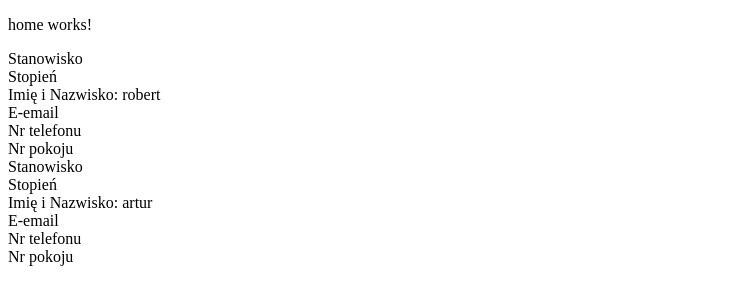
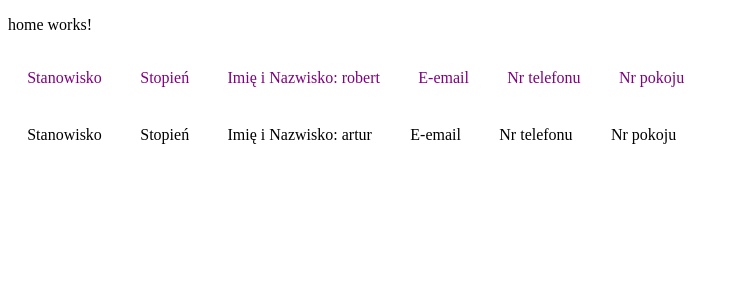
Before and after one commit to AdamrePL/IOZE-Web, an Angular app: page / in a window 1280 px wide. Shown: the top 304 px of the page, without its empty margins (0-738 px from the left). Built offline with nearby package versions, Linux system fonts and the light colour scheme.

Commit message:
small fix? something was wrong with passed arguments for details input? and uhh little styling :3

```diff
--- a/src/app/pages/kadra/components/employee/employee.component.css
+++ b/src/app/pages/kadra/components/employee/employee.component.css
@@ -0,0 +1,5 @@
+div {
+    float: left;
+    padding: 0.2rem;
+    margin: 1rem;
+}
--- a/src/app/pages/kadra/kadra.component.css
+++ b/src/app/pages/kadra/kadra.component.css
@@ -0,0 +1,9 @@
+app-employee {
+    display: block;
+    width: 100%;
+    clear: both;
+
+    &:nth-child(1) {
+        color: purple;
+    }
+}
```
